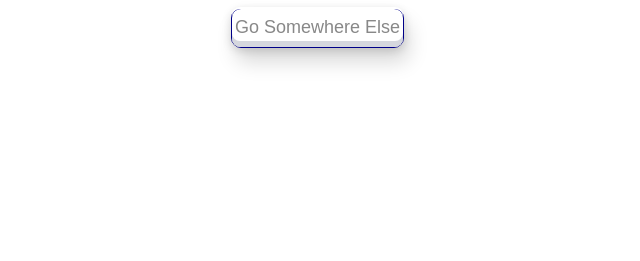
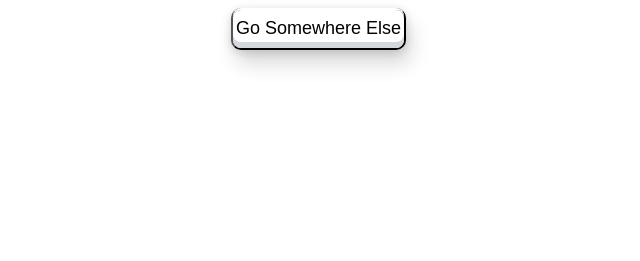
Before and after one commit to 8ephen/html-portfolio, a plain HTML site: page index.html in a window 1280 px wide. Shown: the whole page, without its empty margins (284-924 px from the left). Drawn offline with Linux system fonts and the light colour scheme; some packages are replaced by stand-ins of ours; a script that the page names is missing.

Commit message:
Update styles.css

```diff
--- a/Cubeassets/styles.css
+++ b/Cubeassets/styles.css
@@ -177,7 +177,7 @@ model-viewer > #ar-prompt > img {
 /* CSS */
 .button-26 {
   background: #ffffff;
-  border: 1px solid #000088;
+  border: 2px solid #111F0;
   font-size: 18px;
   cursor: pointer;
   border-radius: 10px;
@@ -193,7 +193,7 @@ model-viewer > #ar-prompt > img {
   transition: all 0.1s ease-in-out;
 }
 .button-26__text {
-  color: #888;
+  color: #111F0;
   display: block;
   transform: translate3d(0, -4px, 0);
   transition: all 0.1s ease-in-out;
```
